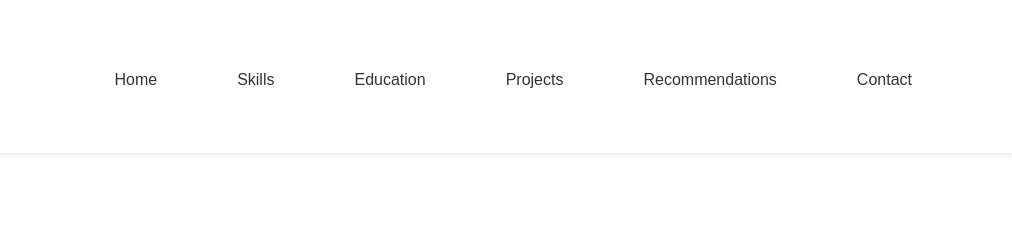
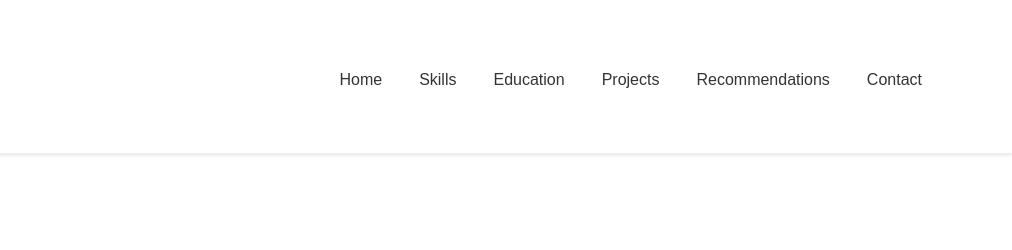
Before and after one commit to saumyasingh107/Josh-Technologies-Assignment, a plain HTML site: page index.html in a window 1280 px wide. Shown: the top 250 px of the page, 268-1280 px from the left. Drawn offline with Linux system fonts and the light colour scheme.

Commit message:
changing list

```diff
--- a/styles.css
+++ b/styles.css
@@ -30,20 +30,21 @@ a {
   justify-content: space-between;
   align-items: center;
   padding-top: 40px;
+  padding-left: 90px;
+  padding-right: 90px;
 }
 
 .navbar .container .logo{
-  padding-left: 90px;
+
   img{
     width: 174px;
   }
 }
 
 .nav-links {
-  padding-right: 100px;
   list-style: none;
   display: flex;
-  gap: 80px;
+  gap: 37px;
 }
 
 .nav-links li a:hover {
```
